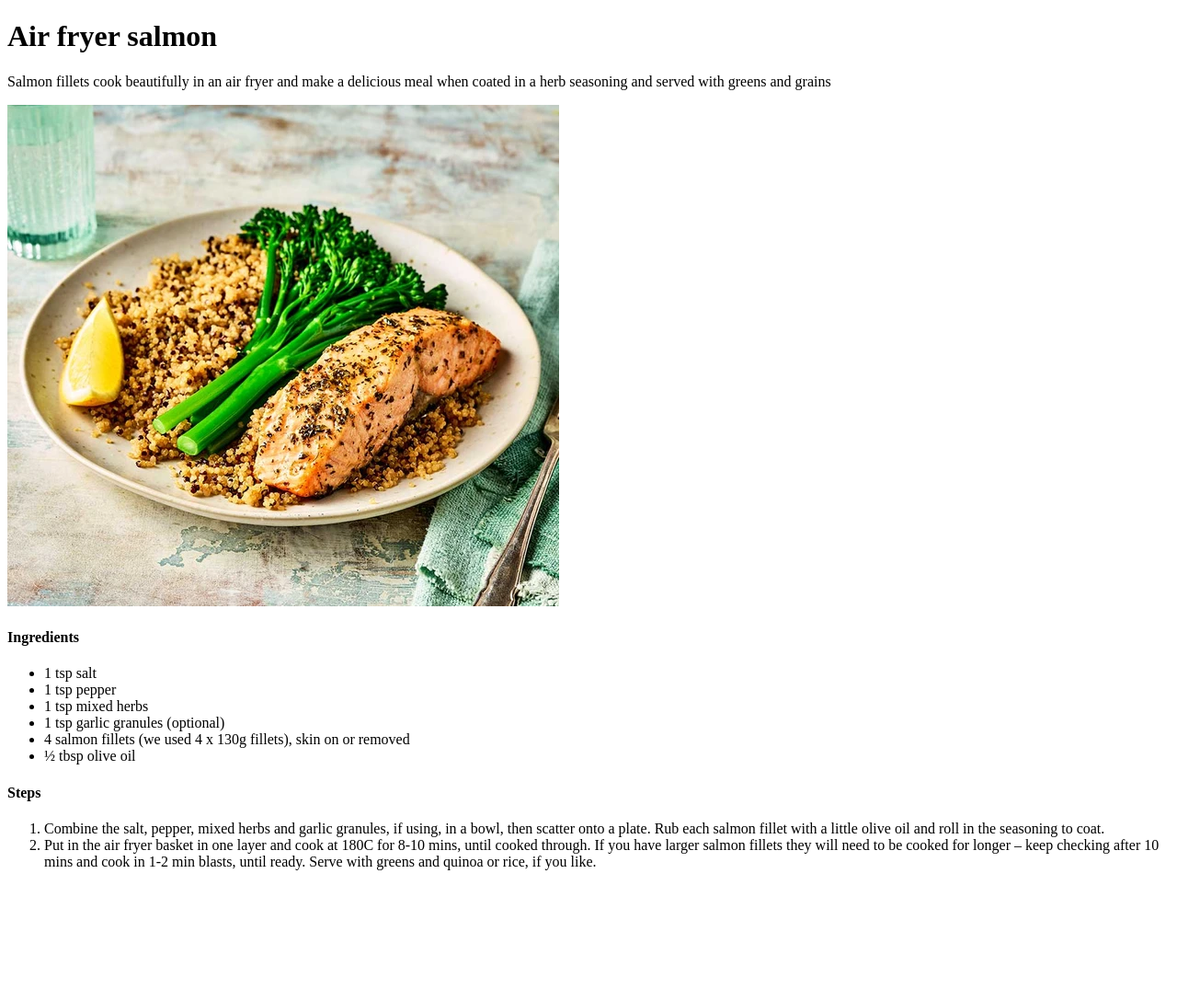
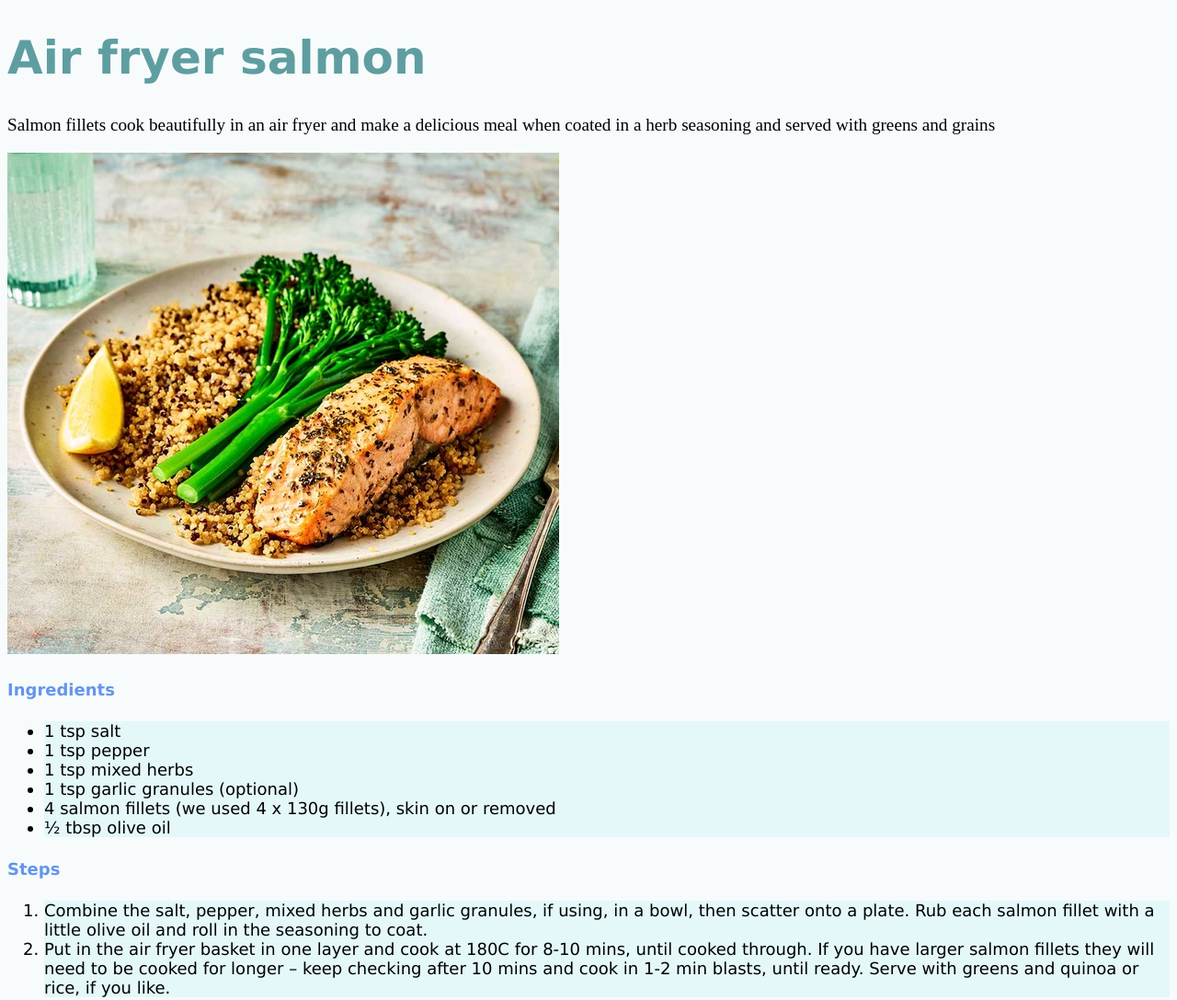
Before and after one commit to qazrepo/odin-recipes, a plain HTML site: page recipes/salmon.html in a window 1280 px wide. Shown: the whole page at 92% size. Before the commit the page ends 962 px from the top, so only its background shows below. Drawn offline with Linux system fonts and the light colour scheme.

Commit message:
add styles to all pages

```diff
--- a/index.css
+++ b/index.css
@@ -2,3 +2,12 @@ img {
     height: auto;
     width: 500px;
 }
+
+h1 {
+    color: crimson;
+}
+
+a {
+    font-weight: bold;
+    font-family: Impact, Haettenschweiler, 'Arial Narrow Bold', sans-serif;
+}
--- a/index.html
+++ b/index.html
@@ -1,11 +1,14 @@
 <!DOCTYPE html>
 <html lang="en">
+
 <head>
   <meta charset="UTF-8" />
   <meta http-equiv="X-UA-Compatible" content="IE=edge" />
   <meta name="viewport" content="width=device-width, initial-scale=1.0" />
   <title>Document</title>
+  <link rel="stylesheet" href="index.css">
 </head>
+
 <body>
   <h1>Odin Recipes</h1>
 
@@ -16,12 +19,6 @@
     <li><a href="recipes/wings.html">Baked buffalo chicken wings</a></li>
   </ul>
 
+</body>
 
-
-
-
-
-
-
-  </body>
 </html>
--- a/recipes/salmon.html
+++ b/recipes/salmon.html
@@ -1,15 +1,19 @@
 <!DOCTYPE html>
 <html lang="en">
+
 <head>
     <meta charset="UTF-8">
     <meta http-equiv="X-UA-Compatible" content="IE=edge">
     <meta name="viewport" content="width=device-width, initial-scale=1.0">
     <title>Salmon</title>
+    <link rel="stylesheet" href="style.css">
 </head>
+
 <body>
     <h1>Air fryer salmon
     </h1>
-    <p>Salmon fillets cook beautifully in an air fryer and make a delicious meal when coated in a herb seasoning and served with greens and grains</p>
+    <p>Salmon fillets cook beautifully in an air fryer and make a delicious meal when coated in a herb seasoning and
+        served with greens and grains</p>
     <img src="images/salmon.jpg" alt="">
     <h4>Ingredients</h4>
     <ul>
@@ -22,8 +26,12 @@
     </ul>
     <h4>Steps</h4>
     <ol>
-    <li>Combine the salt, pepper, mixed herbs and garlic granules, if using, in a bowl, then scatter onto a plate. Rub each salmon fillet with a little olive oil and roll in the seasoning to coat.</li>
-    <li>Put in the air fryer basket in one layer and cook at 180C for 8-10 mins, until cooked through. If you have larger salmon fillets they will need to be cooked for longer – keep checking after 10 mins and cook in 1-2 min blasts, until ready. Serve with greens and quinoa or rice, if you like.</li>
+        <li>Combine the salt, pepper, mixed herbs and garlic granules, if using, in a bowl, then scatter onto a plate.
+            Rub each salmon fillet with a little olive oil and roll in the seasoning to coat.</li>
+        <li>Put in the air fryer basket in one layer and cook at 180C for 8-10 mins, until cooked through. If you have
+            larger salmon fillets they will need to be cooked for longer – keep checking after 10 mins and cook in 1-2
+            min blasts, until ready. Serve with greens and quinoa or rice, if you like.</li>
     </ol>
 </body>
+
 </html>
--- /dev/null
+++ b/recipes/style.css
@@ -0,0 +1,33 @@
+h4 {
+    font-weight: 800;
+    font-size: large;
+    color: cornflowerblue;
+}
+
+h1 {
+    color: cadetblue;
+}
+
+li {
+    font-size: large;
+    color: rgb(0, 0, 0);
+    background-color: rgba(178, 241, 243, 0.281);
+}
+
+* {
+    font-family: Verdana, Geneva, Tahoma, sans-serif;
+}
+
+body {
+    background-color: rgba(217, 240, 241, 0.205);
+}
+
+h1 {
+    font-size: 50px;
+
+}
+
+p {
+    font-family: 'Times New Roman', Times, serif;
+    font-size: larger;
+}
```
Also changed, not shown: recipes/pasta.html (+4 -0 lines). Lines whose indentation alone changed are shown as unchanged.
